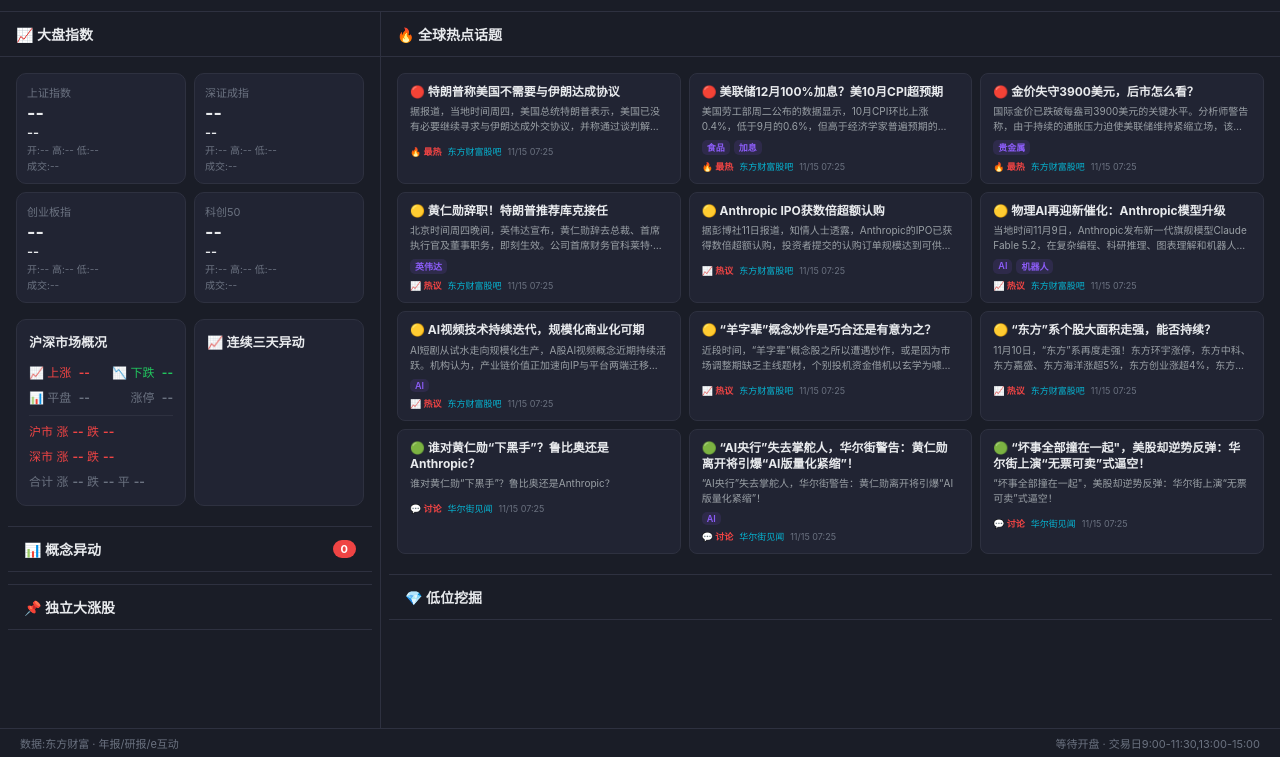
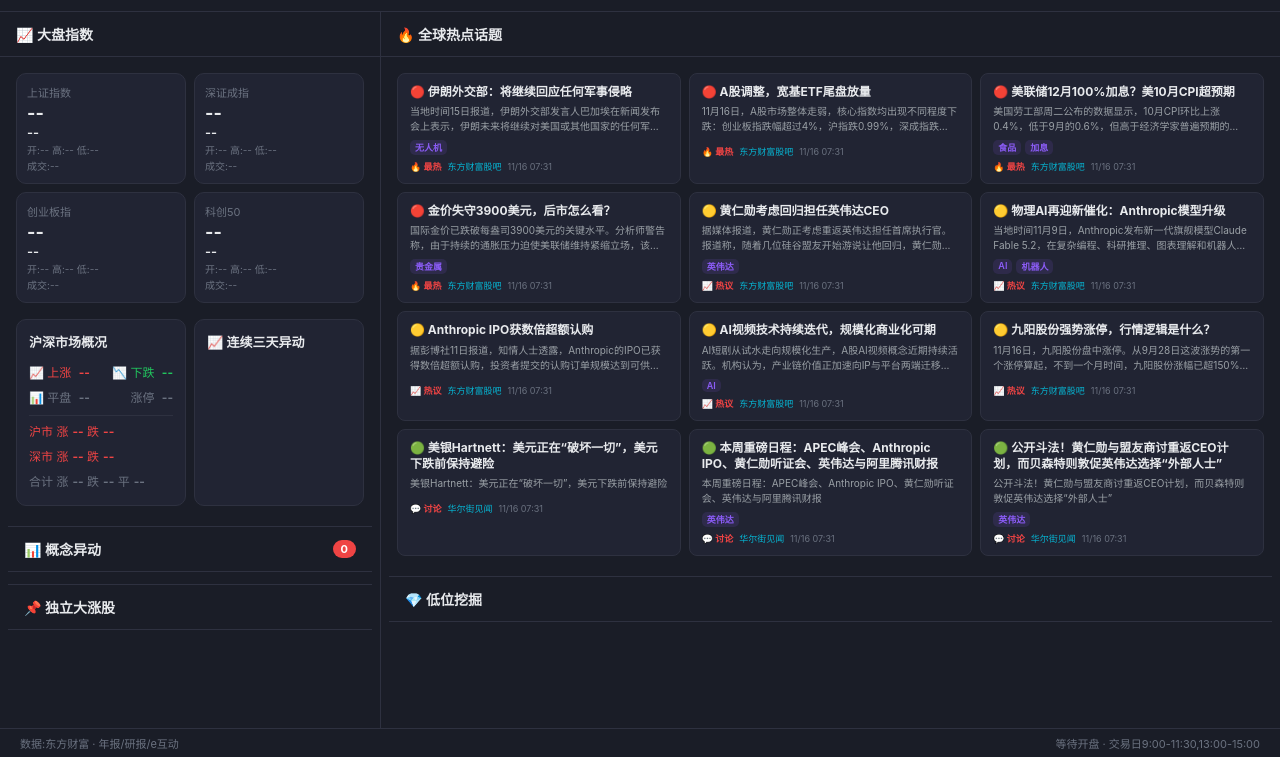
Before and after one commit to yyhhr11/upgraded-doodle, a plain HTML site: page index.html in a window 1280 px wide. Shown: the part 43-800 px from the top of the page. Drawn offline with Linux system fonts and the light colour scheme; no server answers.

Commit message:
auto: 更新热门话题 2026-11-16

```diff
--- a/index.html
+++ b/index.html
@@ -3554,21 +3554,21 @@ function isTrading(){
 function renderAlerts(){const el=document.getElementById('alerts-list');document.getElementById('ab').textContent=S.alerts.length;if(!S.alerts.length){if(el)el.innerHTML='<div class="emp"><div class="ei">👀</div><p>暂无显著异动</p></div>';return}if(el)el.innerHTML=S.alerts.map(a=>{const tops=a.topStocks||[];const cid='mine-'+a.name.replace(/[^a-zA-Z0-9\u4e00-\u9fff]/g,'');return'<div class="acard '+(a.lv==='strong'?'s':a.lv==='medium'?'m':'w')+'" onclick="document.getElementById(&quot;'+cid+'&quot;).scrollIntoView({behavior:&quot;smooth&quot;,block:&quot;start&quot;})"><div class="bn">'+(a.lv==='strong'?'🔴':a.lv==='medium'?'🟡':'🟢')+' '+a.name+'</div><div class="st"><span>涨幅 <span class="sv up">+'+a.change_pct.toFixed(1)+'%</span></span><span>涨停 <span class="sv">'+a.limit_up+'</span>只</span><span>成分 <span class="sv">'+a.total+'</span>只</span><span>得分 <span class="sv">'+a.score+'</span></span></div>'+(a.catalyst?'<div class="reason">'+a.catalyst+'</div>':'')+(tops.length?'<div style="font-size:11px;color:var(--t2);margin-top:6px;line-height:1.6">🔥 领涨：'+tops.map(s=>'<span style="color:'+(s.ch>=9.5?'var(--r)':'var(--t)')+';font-weight:600">'+s.n+'</span><span style="color:'+(s.ch>=0?'var(--r)':'var(--g)')+'">'+(s.ch>=0?'+':'')+s.ch.toFixed(1)+'%</span>').join(' | ')+'</div>':'')+'<div class="ts">'+a.time+'</div></div>'}).join('');}
 
 // ===== 全球热点话题（每日更新） =====
-// 更新日期：2026-11-15
+// 更新日期：2026-11-16
 // 数据来源：东方财富股吧 + 华尔街见闻热门
 const HOT_TOPICS=[
-  {title:'🔴 特朗普称美国不需要与伊朗达成协议',summary:'据报道，当地时间周四，美国总统特朗普表示，美国已没有必要继续寻求与伊朗达成外交协议，并称通过谈判解决双方分歧的时代已经过去。',tags:[],hot:'🔥 最热',source:'东方财富股吧',time:'11/15 07:25'},
-  {title:'🔴 美联储12月100%加息？美10月CPI超预期',summary:'美国劳工部周二公布的数据显示，10月CPI环比上涨0.4%，低于9月的0.6%，但高于经济学家普遍预期的0.3%。剔除波动较大的食品和能源价格后，10月核心CPI环比上涨0.3%，与前一个月持平，同样高于市场预期的0.2%。美联储下一次政策会议将于12月8日至9日举行。市场押注美联储12月加息已成定局。',tags:['食品','加息'],hot:'🔥 最热',source:'东方财富股吧',time:'11/15 07:25'},
-  {title:'🔴 金价失守3900美元，后市怎么看？',summary:'国际金价已跌破每盎司3900美元的关键水平。分析师警告称，由于持续的通胀压力迫使美联储维持紧缩立场，该贵金属可能面临进一步的抛售压力。',tags:['贵金属'],hot:'🔥 最热',source:'东方财富股吧',time:'11/15 07:25'},
-  {title:'🟡 黄仁勋辞职！特朗普推荐库克接任',summary:'北京时间周四晚间，英伟达宣布，黄仁勋辞去总裁、首席执行官及董事职务，即刻生效。公司首席财务官科莱特·克雷斯（Colette Kress）出任临时CEO。美国总统特朗普表达了自己的看法：“如今，表现出色的英伟达首席执行官黄仁勋已经辞职，只有一个人能接替他——苹果的蒂姆·库克。”',tags:['英伟达'],hot:'📈 热议',source:'东方财富股吧',time:'11/15 07:25'},
-  {title:'🟡 Anthropic IPO获数倍超额认购',summary:'据彭博社11日报道，知情人士透露，Anthropic的IPO已获得数倍超额认购，投资者提交的认购订单规模达到可供认购股份的数倍。',tags:[],hot:'📈 热议',source:'东方财富股吧',time:'11/15 07:25'},
-  {title:'🟡 物理AI再迎新催化：Anthropic模型升级',summary:'当地时间11月9日，Anthropic发布新一代旗舰模型Claude Fable 5.2，在复杂编程、科研推理、图表理解和机器人控制等方面进行升级。Fable 5.2在RoboDojo模拟双臂机器人测试中的成功率达64.9%，较GPT-6 Astra（29.8%）提升一倍多。',tags:['AI','机器人'],hot:'📈 热议',source:'东方财富股吧',time:'11/15 07:25'},
-  {title:'🟡 AI视频技术持续迭代，规模化商业化可期',summary:'AI短剧从试水走向规模化生产，A股AI视频概念近期持续活跃。机构认为，产业链价值正加速向IP与平台两端迁移。伴随AI视频生成技术持续迭代，AI短剧、AI漫剧正从早期的技术尝试逐步走向规模化生产，AI影视的内容形态也从短剧、漫剧向中长剧、电影及互动影游等方向拓展。',tags:['AI'],hot:'📈 热议',source:'东方财富股吧',time:'11/15 07:25'},
-  {title:'🟡 “羊字辈”概念炒作是巧合还是有意为之？',summary:'近段时间，“羊字辈”概念股之所以遭遇炒作，或是因为市场调整期缺乏主线题材，个别投机资金借机以玄学为噱头大肆炒作，短期的赚钱效应吸引部分投资者跟风，点着了无厘头概念炒作的“虚火”。“羊字辈”概念股的炒作，从头到尾没有业绩支撑，没有产业逻辑，仅仅靠着名称谐音讲故事，本质是一场无厘头的击鼓传花式炒作。',tags:[],hot:'📈 热议',source:'东方财富股吧',time:'11/15 07:25'},
-  {title:'🟡 “东方”系个股大面积走强，能否持续？',summary:'11月10日，“东方”系再度走强！东方环宇涨停，东方中科、东方嘉盛、东方海洋涨超5%，东方创业涨超4%，东方电热等涨超2%。',tags:[],hot:'📈 热议',source:'东方财富股吧',time:'11/15 07:25'},
-  {title:'🟢 谁对黄仁勋“下黑手”？鲁比奥还是Anthropic？',summary:'谁对黄仁勋“下黑手”？鲁比奥还是Anthropic？',tags:[],hot:'💬 讨论',source:'华尔街见闻',time:'11/15 07:25'},
-  {title:'🟢 “AI央行”失去掌舵人，华尔街警告：黄仁勋离开将引爆“AI版量化紧缩”！',summary:'“AI央行”失去掌舵人，华尔街警告：黄仁勋离开将引爆“AI版量化紧缩”！',tags:['AI'],hot:'💬 讨论',source:'华尔街见闻',time:'11/15 07:25'},
-  {title:'🟢 “坏事全部撞在一起"，美股却逆势反弹：华尔街上演“无票可卖”式逼空！',summary:'“坏事全部撞在一起"，美股却逆势反弹：华尔街上演“无票可卖”式逼空！',tags:[],hot:'💬 讨论',source:'华尔街见闻',time:'11/15 07:25'}
+  {title:'🔴 伊朗外交部：将继续回应任何军事侵略',summary:'当地时间15日报道，伊朗外交部发言人巴加埃在新闻发布会上表示，伊朗未来将继续对美国或其他国家的任何军事侵略予以回应。报道称，伊朗伊斯兰革命卫队15日称对位于巴林的美军基地发动无人机袭击，此举被指进一步加剧了德黑兰与华盛顿之间和平谈判的不确定性，并引发外界对局势升级的担忧。',tags:['无人机'],hot:'🔥 最热',source:'东方财富股吧',time:'11/16 07:31'},
+  {title:'🔴 A股调整，宽基ETF尾盘放量',summary:'11月16日，A股市场整体走弱，核心指数均出现不同程度下跌：创业板指跌幅超过4%，沪指跌0.99%，深成指跌2.41%，科创50指数跌幅超5%。多只宽基ETF尾盘放量成交，沪深300ETF华夏较上一交易日同时刻放量3倍，沪深300ETF华泰柏瑞，较上一交易日同时刻放量1.8倍。',tags:[],hot:'🔥 最热',source:'东方财富股吧',time:'11/16 07:31'},
+  {title:'🔴 美联储12月100%加息？美10月CPI超预期',summary:'美国劳工部周二公布的数据显示，10月CPI环比上涨0.4%，低于9月的0.6%，但高于经济学家普遍预期的0.3%。剔除波动较大的食品和能源价格后，10月核心CPI环比上涨0.3%，与前一个月持平，同样高于市场预期的0.2%。美联储下一次政策会议将于12月8日至9日举行。市场押注美联储12月加息已成定局。',tags:['食品','加息'],hot:'🔥 最热',source:'东方财富股吧',time:'11/16 07:31'},
+  {title:'🔴 金价失守3900美元，后市怎么看？',summary:'国际金价已跌破每盎司3900美元的关键水平。分析师警告称，由于持续的通胀压力迫使美联储维持紧缩立场，该贵金属可能面临进一步的抛售压力。',tags:['贵金属'],hot:'🔥 最热',source:'东方财富股吧',time:'11/16 07:31'},
+  {title:'🟡 黄仁勋考虑回归担任英伟达CEO',summary:'据媒体报道，黄仁勋正考虑重返英伟达担任首席执行官。报道称，随着几位硅谷盟友开始游说让他回归，黄仁勋一直在讨论重返英伟达的可能性。',tags:['英伟达'],hot:'📈 热议',source:'东方财富股吧',time:'11/16 07:31'},
+  {title:'🟡 物理AI再迎新催化：Anthropic模型升级',summary:'当地时间11月9日，Anthropic发布新一代旗舰模型Claude Fable 5.2，在复杂编程、科研推理、图表理解和机器人控制等方面进行升级。Fable 5.2在RoboDojo模拟双臂机器人测试中的成功率达64.9%，较GPT-6 Astra（29.8%）提升一倍多。',tags:['AI','机器人'],hot:'📈 热议',source:'东方财富股吧',time:'11/16 07:31'},
+  {title:'🟡 Anthropic IPO获数倍超额认购',summary:'据彭博社11日报道，知情人士透露，Anthropic的IPO已获得数倍超额认购，投资者提交的认购订单规模达到可供认购股份的数倍。',tags:[],hot:'📈 热议',source:'东方财富股吧',time:'11/16 07:31'},
+  {title:'🟡 AI视频技术持续迭代，规模化商业化可期',summary:'AI短剧从试水走向规模化生产，A股AI视频概念近期持续活跃。机构认为，产业链价值正加速向IP与平台两端迁移。伴随AI视频生成技术持续迭代，AI短剧、AI漫剧正从早期的技术尝试逐步走向规模化生产，AI影视的内容形态也从短剧、漫剧向中长剧、电影及互动影游等方向拓展。',tags:['AI'],hot:'📈 热议',source:'东方财富股吧',time:'11/16 07:31'},
+  {title:'🟡 九阳股份强势涨停，行情逻辑是什么？',summary:'11月16日，九阳股份盘中涨停。从9月28日这波涨势的第一个涨停算起，不到一个月时间，九阳股份涨幅已超150%。期间“羊字辈”股炒作甚嚣尘上，行情逻辑难以用常理理解，股友们将其归为“玄学炒股”。',tags:[],hot:'📈 热议',source:'东方财富股吧',time:'11/16 07:31'},
+  {title:'🟢 美银Hartnett：美元正在“破坏一切”，美元下跌前保持避险',summary:'美银Hartnett：美元正在“破坏一切”，美元下跌前保持避险',tags:[],hot:'💬 讨论',source:'华尔街见闻',time:'11/16 07:31'},
+  {title:'🟢 本周重磅日程：APEC峰会、Anthropic IPO、黄仁勋听证会、英伟达与阿里腾讯财报',summary:'本周重磅日程：APEC峰会、Anthropic IPO、黄仁勋听证会、英伟达与阿里腾讯财报',tags:['英伟达'],hot:'💬 讨论',source:'华尔街见闻',time:'11/16 07:31'},
+  {title:'🟢 公开斗法！黄仁勋与盟友商讨重返CEO计划，而贝森特则敦促英伟达选择“外部人士”',summary:'公开斗法！黄仁勋与盟友商讨重返CEO计划，而贝森特则敦促英伟达选择“外部人士”',tags:['英伟达'],hot:'💬 讨论',source:'华尔街见闻',time:'11/16 07:31'}
 ];
 
 function renderHotTopics(){
```
